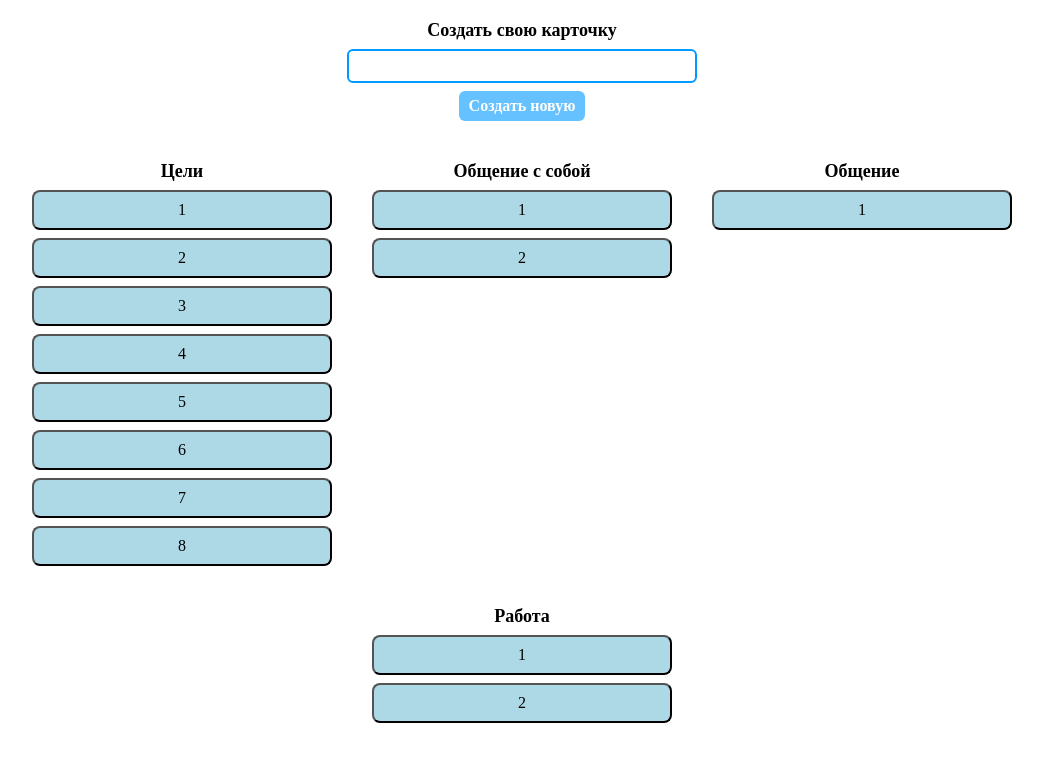
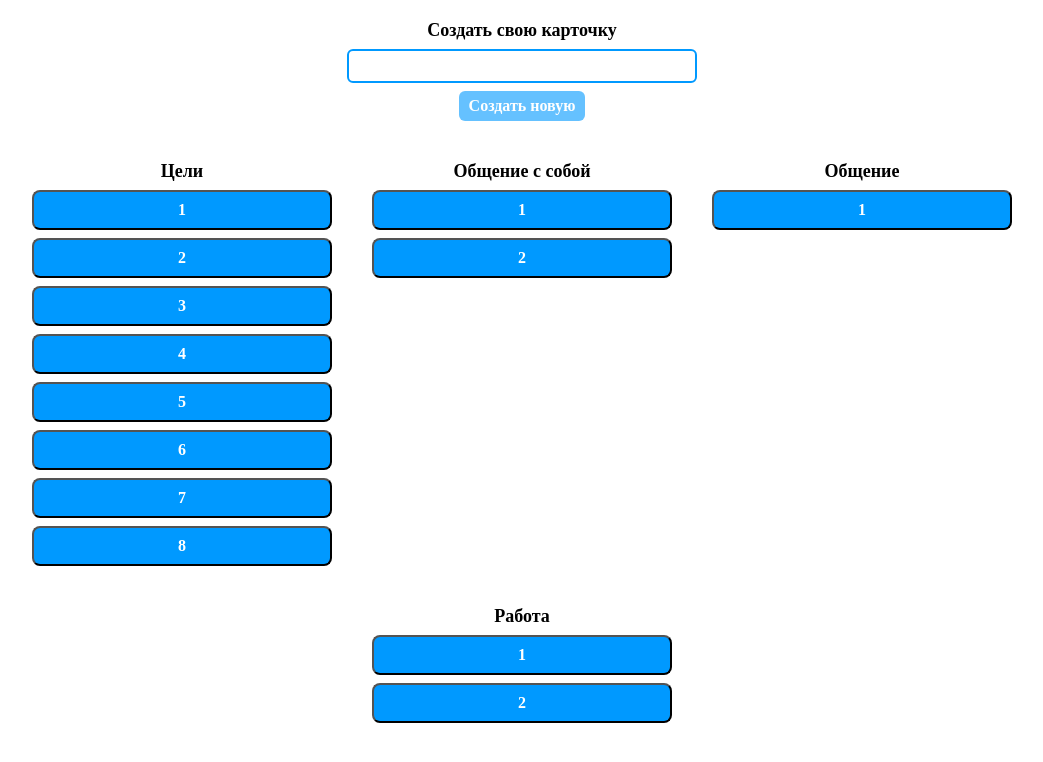
Before and after one commit to RemiMatters/MemoryApp, a React (Create React App) app: page / in a window 1280 px wide. Shown: the top 762 px of the page, without its empty margins (118-1161 px from the left). Built offline with nearby package versions, Linux system fonts and the light colour scheme.

Commit message:
refactoring; redesign

```diff
--- /dev/null
+++ b/src/memory/App.tsx
@@ -0,0 +1,33 @@
+import React, { useState } from 'react'
+
+import * as UI from './ui.styles'
+import CreateNewCard from './CreateNewCard'
+import Cards from './Cards'
+import NewCards from './NewCards'
+import { INewCard } from './types'
+
+const MemoryApp = () => {
+  const [    valueGetter,    valueSetter ] = useState('')
+  const [ newCardsGetter, newCardsSetter ] = useState<INewCard[]>([])
+
+  return (
+    <UI.CommonWrapper>
+      <CreateNewCard
+        value={valueGetter}
+        setValue={valueSetter}
+        onCreate={(value) => {
+          newCardsSetter((prev) =>  ([ ...prev, { key: '' + (prev.length + 1), value } ]))
+        }}
+      />
+      <Cards />
+      <NewCards
+        cards={newCardsGetter}
+        onDelete={(idx) => {
+          newCardsSetter([ ...newCardsGetter.slice(0, idx), ...newCardsGetter.slice(idx + 1) ])
+        }}
+      />
+    </UI.CommonWrapper>
+  )
+}
+
+export default MemoryApp
--- /dev/null
+++ b/src/memory/Cards.tsx
@@ -0,0 +1,28 @@
+import React from 'react'
+
+import Card from '../uikit/Card'
+
+import cardsJson from '../stubs/cards.json'
+
+import * as UI from './ui.styles'
+
+const Cards = () => {
+  return (
+    <>
+      {cardsJson.map((cardsCollection) => {
+        return (
+          <UI.Wrapper key={cardsCollection.title}>
+            <UI.Title>{cardsCollection.title}</UI.Title>
+            {cardsCollection.data.map((card) => {
+              const { key, value } = card
+
+              return <Card key={key} question={key} answer={value} />
+            })}
+          </UI.Wrapper>
+        )
+      })}
+    </>
+  )
+}
+
+export default Cards
--- /dev/null
+++ b/src/memory/CreateNewCard.tsx
@@ -0,0 +1,31 @@
+import React from 'react'
+
+import Input from '../uikit/Input'
+import Btn from '../uikit/Btn'
+
+import * as UI from './ui.styles'
+import { ICreateNewCardProps } from './types'
+
+const CreateNewCard = (props: ICreateNewCardProps) => {
+  const { value, setValue, onCreate } = props
+
+  return (
+    <UI.Wrapper style={{ minWidth: '100%' }}>
+        <UI.Title>Создать свою карточку</UI.Title>
+        <div style={{ width: 350 }}>
+          <Input value={value} onChange={setValue} />
+        </div>
+        <Btn
+          disabled={!value.trim()}
+          onClick={() => {
+            onCreate(value.trim())
+            setValue('')
+          }}
+        >
+          Создать новую
+        </Btn>
+      </UI.Wrapper>
+  )
+}
+
+export default CreateNewCard
--- /dev/null
+++ b/src/memory/NewCards.tsx
@@ -0,0 +1,40 @@
+import React from 'react'
+
+import Card from '../uikit/Card'
+import Btn from '../uikit/Btn'
+
+import * as UI from './ui.styles'
+import { INewCardsProps } from './types'
+
+const NewCards = (props: INewCardsProps) => {
+  const { cards, onDelete } = props
+
+  if (!cards.length) {
+    return null
+  }
+
+  return (
+    <UI.Wrapper>
+      <UI.Title>Новые карточки</UI.Title>
+      <Btn
+        onClick={() => {
+          navigator.clipboard.writeText(JSON.stringify(cards))
+        }}
+      >
+        Копировать карточки
+      </Btn>
+      {cards.map((newCard, idx) => {
+        return (
+          <Card
+            key={newCard.key}
+            question={newCard.key}
+            answer={newCard.value}
+            onDelete={() => { onDelete(idx) }}
+          />
+        )
+      })}
+    </UI.Wrapper>
+  )
+}
+
+export default NewCards
--- a/src/memory/index.tsx
+++ b/src/memory/index.tsx
@@ -1,75 +1,9 @@
-import React, { useState } from 'react'
-
-import Card from '../uikit/Card'
-import Input from '../uikit/Input'
-import Btn from '../uikit/Btn'
-
-import cardsJson from '../stubs/cards.json'
-
-import { INewCard } from './types'
-import * as UI from './ui.styles'
+import React from 'react'
+import App from './App'
 
 const MemoryApp = () => {
-  const [ value,    setValue    ] = useState('')
-  const [ newCards, setNewCards ] = useState<INewCard[]>([])
-
   return (
-    <UI.CommonWrapper>
-      <UI.Wrapper style={{ minWidth: '100%' }}>
-        <UI.Title>Создать свою карточку</UI.Title>
-        <div style={{ width: 350 }}>
-          <Input value={value} onChange={setValue} />
-        </div>
-        <Btn
-          disabled={!value.trim()}
-          onClick={() => {
-            setNewCards((prev) => {
-              return [
-                ...prev,
-                { key: '' + (prev.length + 1), value: value.trim() },
-              ]
-            })
-            setValue('')
-          }}
-        >
-          Создать новую
-        </Btn>
-      </UI.Wrapper>
-      {cardsJson.map((cardsCollection) => {
-        return (
-          <UI.Wrapper key={cardsCollection.title}>
-            <UI.Title>{cardsCollection.title}</UI.Title>
-            {cardsCollection.data.map((card) => {
-              const { key, value } = card
-
-              return <Card key={key} question={key} answer={value} />
-            })}
-          </UI.Wrapper>
-        )
-      })}
-      {!!newCards.length && (
-        <UI.Wrapper>
-          <UI.Title>Новые карточки</UI.Title>
-          <Btn
-            onClick={() => { navigator.clipboard.writeText(JSON.stringify(newCards)) }}
-          >
-            Копировать карточки
-          </Btn>
-          {newCards.map((newCard, idx) => {
-            return (
-              <Card
-                key={newCard.key}
-                question={newCard.key}
-                answer={newCard.value}
-                onDelete={() => {
-                  setNewCards([ ...newCards.slice(0, idx), ...newCards.slice(idx + 1) ])
-                }}
-              />
-            )
-          })}
-        </UI.Wrapper>
-      )}
-    </UI.CommonWrapper>
+    <App />
   )
 }
 
--- a/src/uikit/Card.tsx
+++ b/src/uikit/Card.tsx
@@ -9,7 +9,9 @@ const Wrapper = styled.button`
   padding: 8px;
   width: 300px;
   min-height: 40px;
-  background: lightblue;
+  background: #09f;
+  color: #fff;
+  font-weight: 600;
   cursor: pointer;
 `
 
```
Also changed, not shown: src/memory/types.ts (+11 -0 lines).
